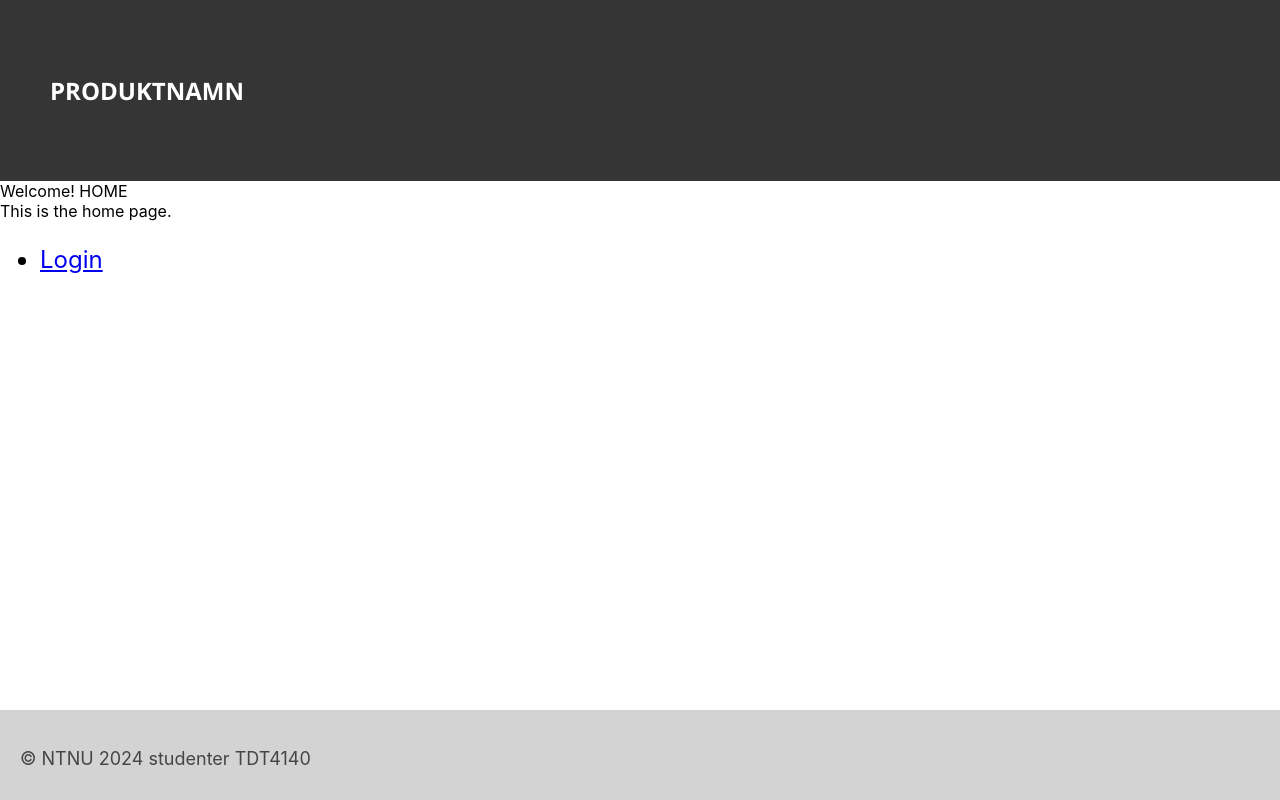
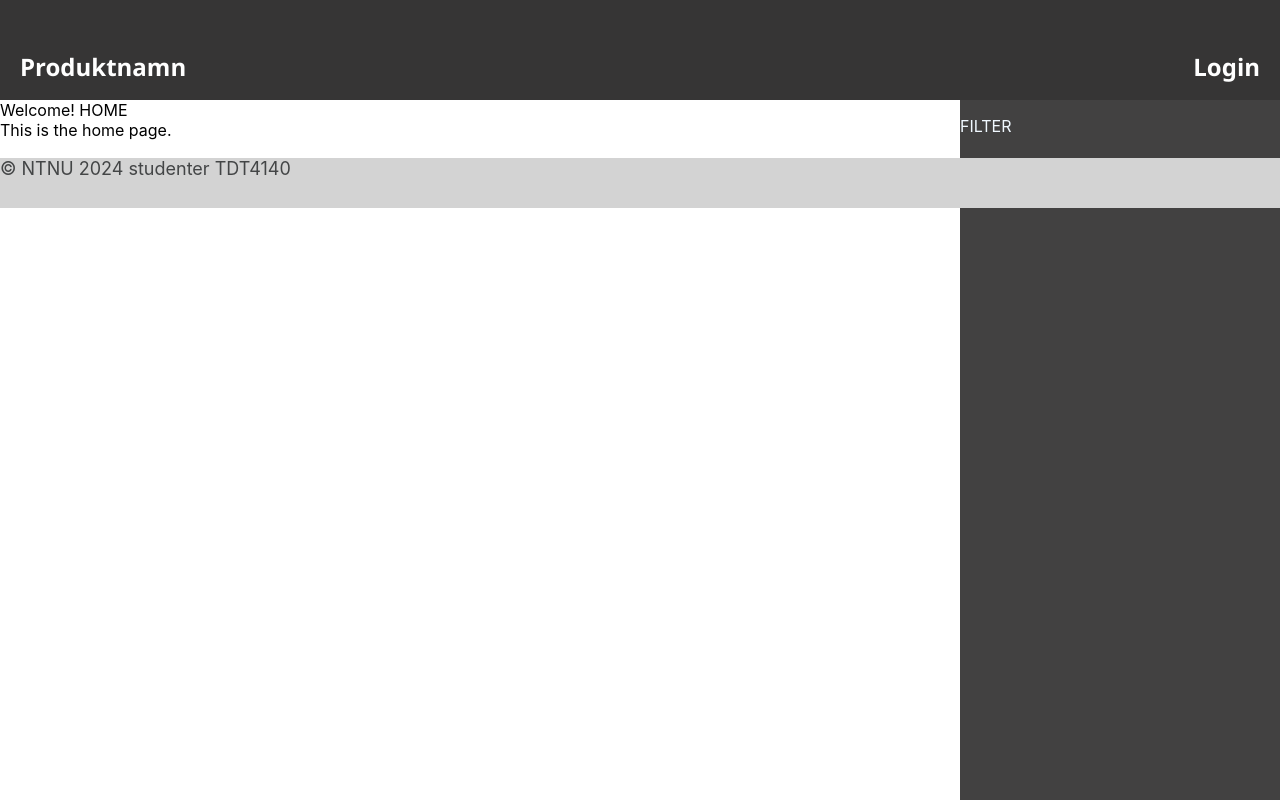
Before and after one commit to Tobiazo/travelapp, a React (Create React App) app in the folder client/travelapp/: page / in a window 1280 px wide. Built offline with nearby package versions, Linux system fonts and the light colour scheme.

Commit message:
Co-Authored-By: @markuv

```diff
--- /dev/null
+++ b/client/travelapp/src/components/HeaderFooter/Button.jsx
@@ -0,0 +1,16 @@
+import React from "react";
+import { NavLink, useNavigate } from "react-router-dom";
+
+function Button(){
+    return(
+        <div className={"buttonContainer"}>
+
+                <div id="links">
+                <NavLink className="float" id="navlinklogginn" to ="/Login"> Login </NavLink>
+
+            </div>
+
+        </div>
+    )}
+
+    export default Button;
--- a/client/travelapp/src/components/HeaderFooter/Footer.jsx
+++ b/client/travelapp/src/components/HeaderFooter/Footer.jsx
@@ -2,7 +2,7 @@ import React from 'react';
 
 function Footer(){
     return (
-        <div id= "footer" class= "wrap">
+        <div id= "footer">
 
             <p> © NTNU {new Date().getFullYear()} studenter TDT4140</p>
 
--- a/client/travelapp/src/components/HeaderFooter/Header.jsx
+++ b/client/travelapp/src/components/HeaderFooter/Header.jsx
@@ -1,13 +1,15 @@
-import React from 'react';
+import React from "react"
+import { NavLink, useNavigate } from "react-router-dom";
+import Button from "./Button";
+
 function Header(){
     return (
         <div id="header">
-            <p> PRODUKTNAMN </p>
-
+            <div id="links" >
+            <NavLink id="navtohome" to ="/"> Produktnamn </NavLink>
+            <Button/>
             </div>
-
-
-
+        </div>
 
     )
 }
--- /dev/null
+++ b/client/travelapp/src/components/HeaderFooter/Sidebar.jsx
@@ -0,0 +1,15 @@
+import React from "react"
+import { NavLink, useNavigate } from "react-router-dom";
+
+
+
+function Sidebar(){
+    return (
+        <div id="sidebar">
+           <p>FILTER</p>
+        </div>
+
+    )
+}
+
+export default Sidebar;
--- a/client/travelapp/src/components/Layout/Layout.jsx
+++ b/client/travelapp/src/components/Layout/Layout.jsx
@@ -1,12 +1,17 @@
 import React from 'react'
 import Header from '../HeaderFooter/Header';
 import Footer from '../HeaderFooter/Footer';
-
+import Button from '../HeaderFooter/Button';
+import Sidebar from '../HeaderFooter/Sidebar';
 
 export default function Layout({content}) {
   return (
     <div>
+
       <Header />
+       <Sidebar/>
+
+
         {content}
       <Footer />
     </div>
--- a/client/travelapp/src/index.js
+++ b/client/travelapp/src/index.js
@@ -2,6 +2,7 @@ import React from 'react';
 import ReactDOM from 'react-dom/client';
 import './index.css';
 import './styles/HeaderFooter.css';
+import './styles/Sidebar.css';
 import App from './App';
 import reportWebVitals from './reportWebVitals';
 
--- a/client/travelapp/src/pages/Home.jsx
+++ b/client/travelapp/src/pages/Home.jsx
@@ -14,19 +14,14 @@ const Home = (props) => {
         <div>
             This is the home page.
         </div>
-        <div id="innloggingsknapp" className={"buttonContainer"}>
-            <ul>
-                <li>
-                    <NavLink to ="/Login"> Login </NavLink>
-                </li>
-            </ul>
+
             {(loggedIn ? <div>
                 Your email address is {email}
             </div> : <div/>)}
         </div>
 
 
-    </div>
+
 }
 
 export default Home
--- a/client/travelapp/src/styles/HeaderFooter.css
+++ b/client/travelapp/src/styles/HeaderFooter.css
@@ -1,32 +1,43 @@
-#innloggingsknapp{
-  font-size: x-large;
-
-}
-
-
 #footer {
   color: rgb(67, 69, 70);
   font-size: large;
-  position: fixed;
+  position:relative;
     height: 50px;
     background-color: lightgrey;
     bottom: 0px;
     left: 0px;
     right: 0px;
-    margin-bottom: 0px;
-    padding: 20px;
 }
 
 #header {
   color: white;
-  position: sticky;
   font-size: x-large;
   padding: 50px;
   font-family: 'Segoe UI', Tahoma, Geneva, Verdana, sans-serif;
   font-weight: bold;
   background-color: rgb(54, 53, 53);
+  margin: 10;
+
+
 }
 
-#innlogging {
-  font-size: small;
+#links a{
+  color: white;
+  text-decoration: none;
+  background-color: rgb(54, 53, 53);
+
 }
+
+
+#navtohome{
+  position: absolute;
+  display: inline-block;
+  left: 20px;
+
+}
+
+#navlinklogginn{
+  position: absolute;
+  right: 20px;
+
+}
--- /dev/null
+++ b/client/travelapp/src/styles/Sidebar.css
@@ -0,0 +1,8 @@
+#sidebar{
+    position:fixed;
+    right: 0px;
+    height: 100%;
+    width: 25%;
+    background-color:  rgb(66, 65, 65);
+    color: aliceblue;
+}
```
